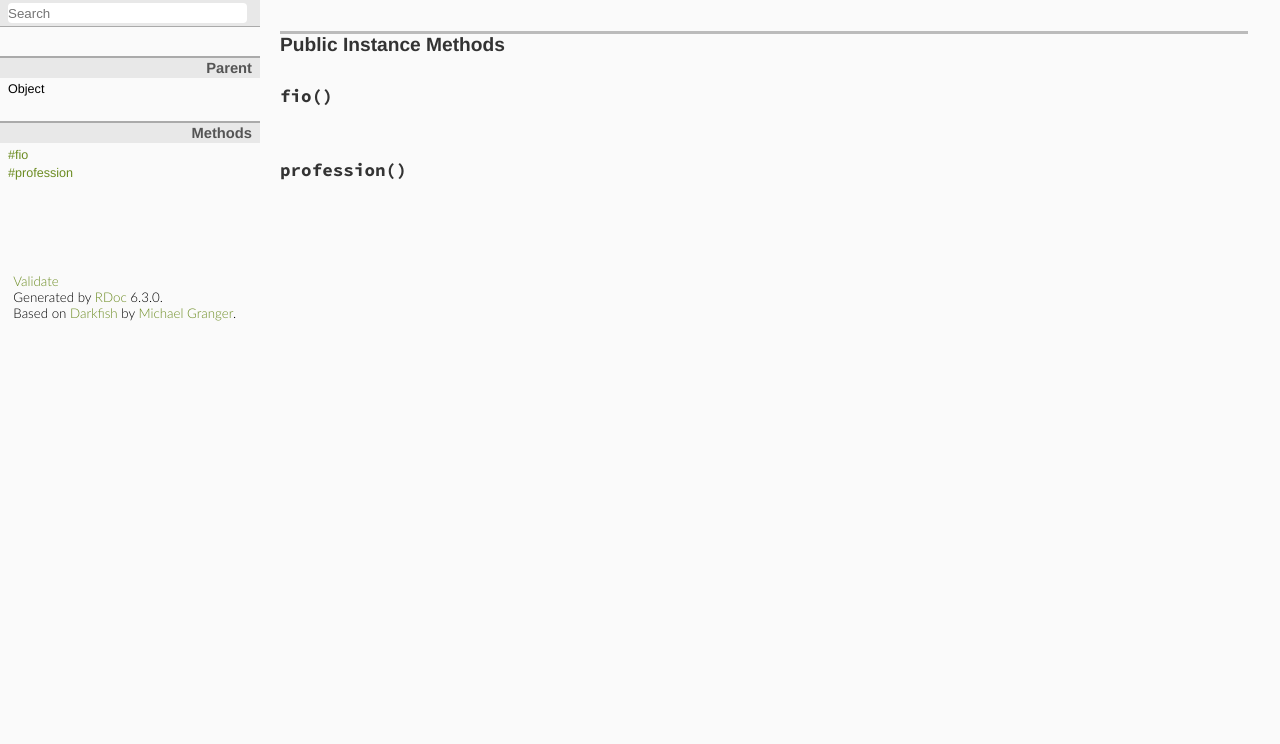
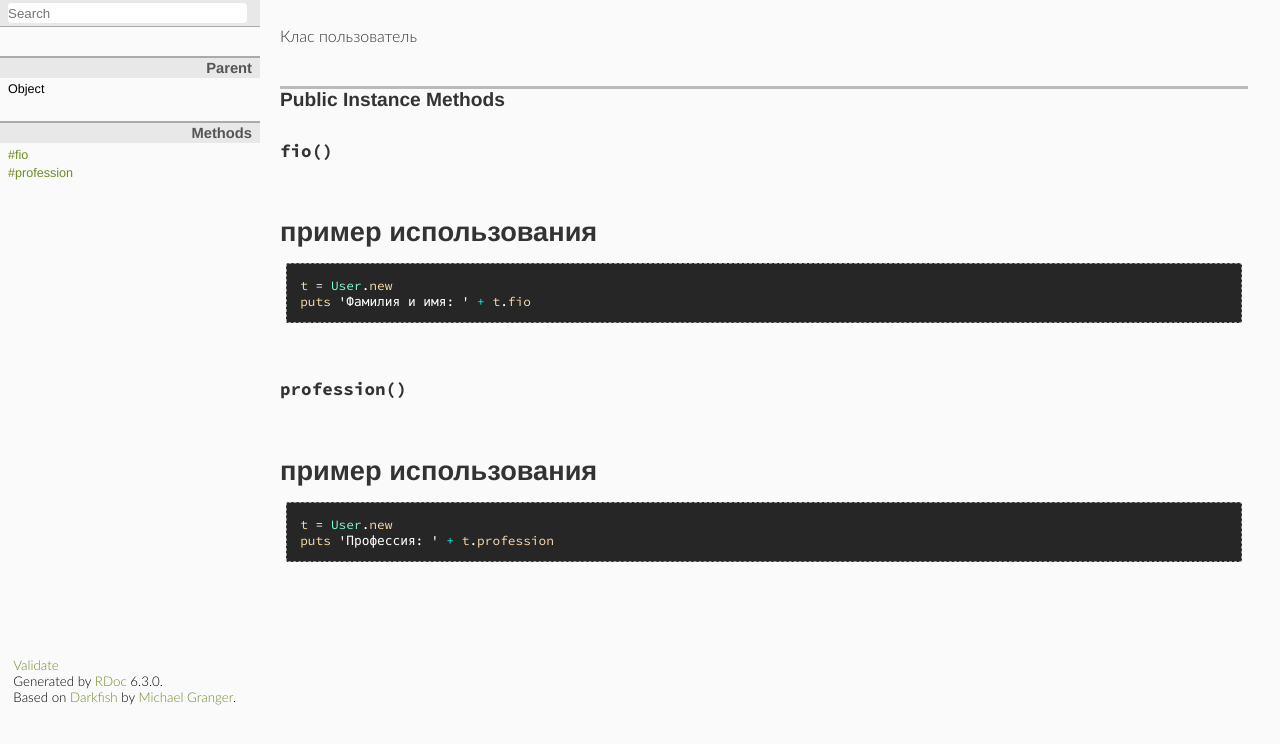
Before and after one commit to vip-ck/Ruby-part1, a plain HTML site: page Lesson3/doc/User.html in a window 1280 px wide. Shown: the part 44-788 px from the top of the page. Drawn offline with Linux system fonts and the light colour scheme.

Commit message:
izmenenie v doc papke

```diff
--- a/Lesson3/doc/User.html
+++ b/Lesson3/doc/User.html
@@ -87,6 +87,8 @@
 
   <section class="description">
 
+<p>Клас пользователь</p>
+
   </section>
 
   <section id="5Buntitled-5D" class="documentation-section">
@@ -108,10 +110,14 @@
         </div>
 
         <div class="method-description">
+          <h1 id="method-i-fio-label-D0-BF-D1-80-D0-B8-D0-BC-D0-B5-D1-80+-D0-B8-D1-81-D0-BF-D0-BE-D0-BB-D1-8C-D0-B7-D0-BE-D0-B2-D0-B0-D0-BD-D0-B8-D1-8F">пример использования<span><a href="#method-i-fio-label-D0-BF-D1-80-D0-B8-D0-BC-D0-B5-D1-80+-D0-B8-D1-81-D0-BF-D0-BE-D0-BB-D1-8C-D0-B7-D0-BE-D0-B2-D0-B0-D0-BD-D0-B8-D1-8F">&para;</a> <a href="#top">&uarr;</a></span></h1>
 
+<pre class="ruby"><span class="ruby-identifier">t</span> = <span class="ruby-constant">User</span>.<span class="ruby-identifier">new</span>
+<span class="ruby-identifier">puts</span> <span class="ruby-string">&#39;Фамилия и имя: &#39;</span> <span class="ruby-operator">+</span> <span class="ruby-identifier">t</span>.<span class="ruby-identifier">fio</span>
+</pre>
 
           <div class="method-source-code" id="fio-source">
-            <pre><span class="ruby-comment"># File class_user.rb, line 3</span>
+            <pre><span class="ruby-comment"># File class.rb, line 14</span>
 <span class="ruby-keyword">def</span> <span class="ruby-identifier ruby-title">fio</span>
         <span class="ruby-string">&#39;Сидоров Иван &#39;</span>
 <span class="ruby-keyword">end</span></pre>
@@ -129,10 +135,14 @@
         </div>
 
         <div class="method-description">
+          <h1 id="method-i-profession-label-D0-BF-D1-80-D0-B8-D0-BC-D0-B5-D1-80+-D0-B8-D1-81-D0-BF-D0-BE-D0-BB-D1-8C-D0-B7-D0-BE-D0-B2-D0-B0-D0-BD-D0-B8-D1-8F">пример использования<span><a href="#method-i-profession-label-D0-BF-D1-80-D0-B8-D0-BC-D0-B5-D1-80+-D0-B8-D1-81-D0-BF-D0-BE-D0-BB-D1-8C-D0-B7-D0-BE-D0-B2-D0-B0-D0-BD-D0-B8-D1-8F">&para;</a> <a href="#top">&uarr;</a></span></h1>
 
+<pre class="ruby"><span class="ruby-identifier">t</span> = <span class="ruby-constant">User</span>.<span class="ruby-identifier">new</span>
+<span class="ruby-identifier">puts</span> <span class="ruby-string">&#39;Профессия: &#39;</span> <span class="ruby-operator">+</span> <span class="ruby-identifier">t</span>.<span class="ruby-identifier">profession</span>
+</pre>
 
           <div class="method-source-code" id="profession-source">
-            <pre><span class="ruby-comment"># File class_user.rb, line 7</span>
+            <pre><span class="ruby-comment"># File class.rb, line 26</span>
 <span class="ruby-keyword">def</span> <span class="ruby-identifier ruby-title">profession</span>
         <span class="ruby-string">&#39;Инженер&#39;</span>
 
--- a/Lesson3/doc/js/search_index.js
+++ b/Lesson3/doc/js/search_index.js
@@ -1 +1 @@
-var search_data = {"index":{"searchIndex":["user","fio()","profession()"],"longSearchIndex":["user","user#fio()","user#profession()"],"info":[["User","","User.html","",""],["fio","User","User.html#method-i-fio","()",""],["profession","User","User.html#method-i-profession","()",""]]}}
+var search_data = {"index":{"searchIndex":["user","fio()","profession()"],"longSearchIndex":["user","user#fio()","user#profession()"],"info":[["User","","User.html","","<p>Клас пользователь\n"],["fio","User","User.html#method-i-fio","()","<p>пример использования\n\n<pre class=\"ruby\"><span class=\"ruby-identifier\">t</span> = <span class=\"ruby-constant\">User</span>.<span class=\"ruby-identifier\">new</span>\n<span class=\"ruby-identifier\">puts</span> <span class=\"ruby-string\">&#39;Фамилия и имя: &#39;</span> <span class=\"ruby-operator\">+</span> <span class=\"ruby-identifier\">t</span>.<span class=\"ruby-identifier\">fio</span>\n</pre>\n"],["profession","User","User.html#method-i-profession","()","<p>пример использования\n\n<pre class=\"ruby\"><span class=\"ruby-identifier\">t</span> = <span class=\"ruby-constant\">User</span>.<span class=\"ruby-identifier\">new</span>\n<span class=\"ruby-identifier\">puts</span> <span class=\"ruby-string\">&#39;Профессия: &#39;</span> <span class=\"ruby-operator\">+</span> <span class=\"ruby-identifier\">t</span>.<span class=\"ruby-identifier\">profession</span>\n</pre>\n"]]}}
```
Also changed, not shown: 2 other files.
